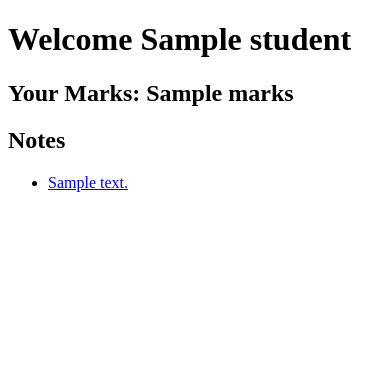
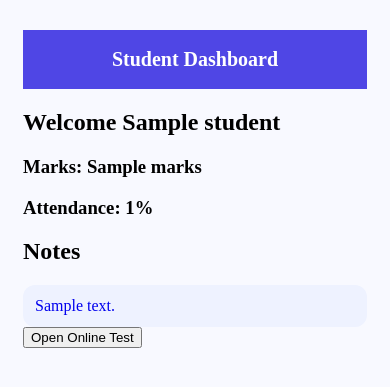
Before and after one commit to sachin031993sk-debug/english-teacher-website, a Flask app: template templates/student.html in a window 390 px wide. Shown: the top 387 px of the page. Run offline with Flask 3, Linux system fonts and the light colour scheme; the template is opened without the code that fills it: most values are stand-ins (such as "Sample title", 1, 10 or a date in 2020).

Commit message:
mobile ui upgrade

```diff
--- a/static/style.css
+++ b/static/style.css
@@ -1,66 +1,60 @@
-body{
-    margin:0;
-    padding:0;
-    font-family:Arial;
-    background:linear-gradient(to right,#141e30,#243b55);
-    color:white;
-    text-align:center;
+body {
+    background: #f8f9ff;
+    padding: 15px;
+    border-radius: 15px;
+    margin-top: 15px;
 }
 
-h1{
-    margin-top:40px;
-    font-size:45px;
+.note-card {
+    background: #eef2ff;
+    padding: 12px;
+    border-radius: 12px;
+    margin-top: 10px;
 }
 
-.container{
-    width:400px;
-    margin:auto;
-    margin-top:30px;
-    background:white;
-    color:black;
-    padding:30px;
-    border-radius:15px;
-    box-shadow:0px 0px 20px rgba(0,0,0,0.4);
+a {
+    text-decoration: none;
 }
 
-input{
-    width:90%;
-    padding:12px;
-    margin-top:15px;
-    border-radius:8px;
-    border:1px solid gray;
-    font-size:16px;
+.topbar {
+    background: #4f46e5;
+    color: white;
+    padding: 18px;
+    font-size: 20px;
+    text-align: center;
+    font-weight: bold;
 }
 
-button{
-    margin-top:20px;
-    padding:12px 25px;
-    border:none;
-    border-radius:8px;
-    background:#243b55;
-    color:white;
-    font-size:16px;
-    cursor:pointer;
+.dashboard-grid {
+    display: grid;
+    grid-template-columns: 1fr;
+    gap: 15px;
 }
 
-button:hover{
-    background:black;
+.stat-box {
+    background: white;
+    padding: 20px;
+    border-radius: 18px;
+    text-align: center;
+    box-shadow: 0px 4px 10px rgba(0,0,0,0.08);
 }
 
-ul{
-    list-style:none;
-    padding:0;
+ul {
+    padding: 0;
+    list-style: none;
 }
 
-li{
-    background:#f1f1f1;
-    margin-top:10px;
-    padding:10px;
-    border-radius:8px;
+li {
+    margin-top: 10px;
 }
 
-a{
-    color:white;
-    font-size:22px;
-    text-decoration:none;
+@media screen and (min-width: 768px) {
+
+    .container {
+        max-width: 700px;
+    }
+
+    .dashboard-grid {
+        grid-template-columns: 1fr 1fr;
+    }
 }
--- a/templates/student.html
+++ b/templates/student.html
@@ -1,41 +1,63 @@
 <!DOCTYPE html>
-<html>
 
-<head>
     <title>Student Dashboard</title>
+
+    <meta name="viewport" content="width=device-width, initial-scale=1.0">
+
+    <link rel="stylesheet"
+          href="{{ url_for('static', filename='style.css') }}">
+
 </head>
 
 <body>
 
-    <h1>
-        Welcome {{ student.name }}
-    </h1>
+    <div class="topbar">
+        Student Dashboard
+    </div>
 
-    <h2>
-        Your Marks: {{ student.marks }}
-    </h2>
+    <div class="container">
 
-    <h2>Notes</h2>
+        <div class="card">
 
-    <ul>
+            <h2>
+                Welcome {{ student.name }}
+            </h2>
 
-        {% for note in notes %}
+            <h3>
+                Marks: {{ student.marks }}
+            </h3>
 
-        <li>
+            <h3>
+                Attendance: {{ attendance_percent }}%
+            </h3>
 
-    <a href="/uploads/{{ note }}"
-       target="_blank">
+        </div>
 
-       {{ note }}
+        <div class="card">
 
-    </a>
+            <h2>Notes</h2>
 
-</li>
+            {% for note in notes %}
 
-        {% endfor %}
+            <div class="note-card">
 
-    </ul>
+                <a href="/uploads/{{ note }}">
+                    {{ note }}
+                </a>
+
+            </div>
+
+            {% endfor %}
+
+        </div>
+
+        <a href="/test">
+            <button>
+                Open Online Test
+            </button>
+        </a>
+
+    </div>
 
 </body>
-
 </html>
```
Also changed, not shown: templates/index.html (+16 -7 lines), templates/student_login.html (+15 -7 lines), templates/teacher.html (+28 -123 lines), templates/teacher_login.html (+13 -6 lines).
